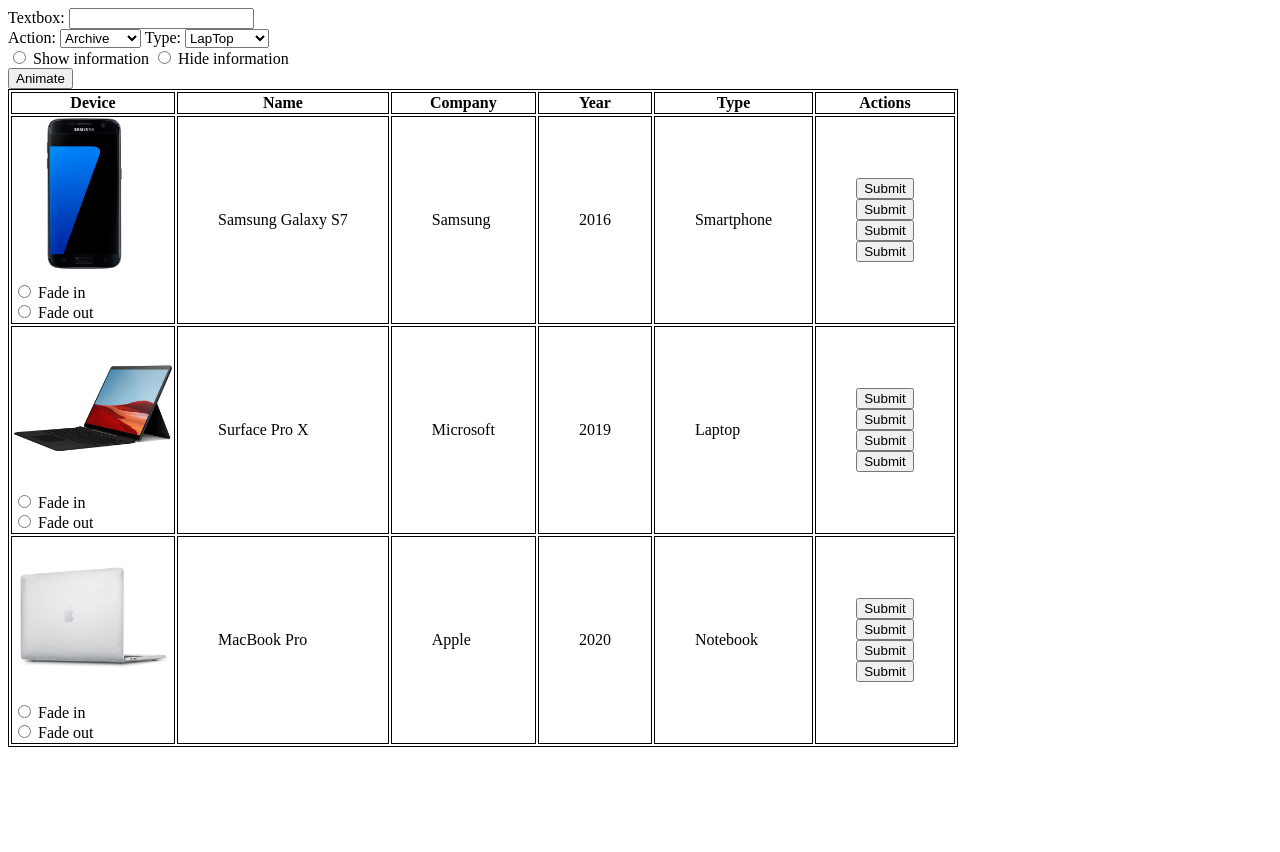
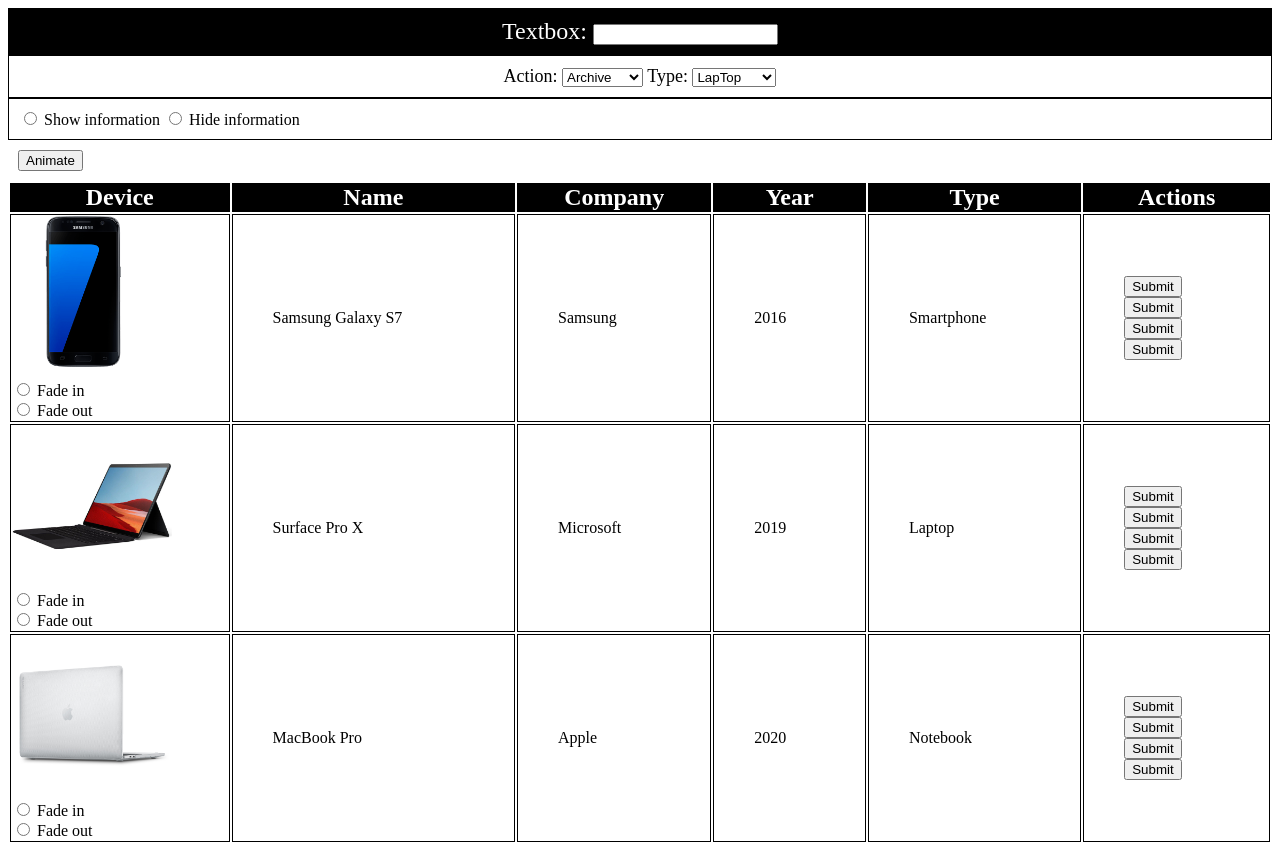
Before and after one commit to jennysu1105/cps630-labs, a PHP site: page /lab1-Part2-Team37.html in a window 1280 px wide. Before the commit the page ends 747 px from the top, so only its background shows below. Run offline with PHP 8.4, Linux system fonts and the light colour scheme.

Commit message:
Added name and changes some css

```diff
--- a/lab1/lab1-Part1-Team37.html
+++ b/lab1/lab1-Part1-Team37.html
@@ -1,5 +1,5 @@
 <!--Mony Thach 500695151
-
+	Jenny Su 500962385
 
 
 
--- a/lab1/lab1-Part2-Team37.html
+++ b/lab1/lab1-Part2-Team37.html
@@ -1,5 +1,5 @@
 <!--Mony Thach 500695151
-
+	Jenny Su 500962385
 
 
 
@@ -36,12 +36,13 @@
                 <option value="3">CellPhone</option>
             </select>
         </div>
-        <div>
+        <div class="toggleInfo">
             <input type="radio" id="infoIn" name="info">
             <label for="infoIn">Show information</label>
             <input type="radio" id="infoOut" name="info">
             <label for="infoOut">Hide information</label>
         </div>
+
         <div class="animate">
             <button>Animate</button>
         </div>
--- a/lab1/scripts/index.js
+++ b/lab1/scripts/index.js
@@ -1,5 +1,5 @@
 //Mony Thach 500695151
-
+//Jenny Su 500962385
 
 
 
--- a/lab1/styles/lab1-Part1-Team37.css
+++ b/lab1/styles/lab1-Part1-Team37.css
@@ -1,10 +1,45 @@
 /*Mony Thach 500695151
-
+  Jenny Su 500962385
 
 
 */
-table, th, td {
+table{
+	width: 100%;
+	margin-left: auto;
+	margin-right: auto;
+}
+
+td {
     border: 1px solid black;
+}
+
+th {
+	background-color: black;
+	color: white;
+	font-size: 24px;
+}
+
+div.title {
+	text-align: center;
+	padding: 10px;
+	font-size: 24px;
+	background-color: black;
+	color: white;
+}
+div.dropdown {
+	text-align: center;
+	border: 1px solid black;
+	padding: 10px;
+	font-size: 18px;
+}
+
+div.toggleInfo {
+	border: 1px solid black;
+	padding: 10px;
+}
+
+div.animate {
+	padding: 10px;
 }
 
 td:not(.images) {
```
